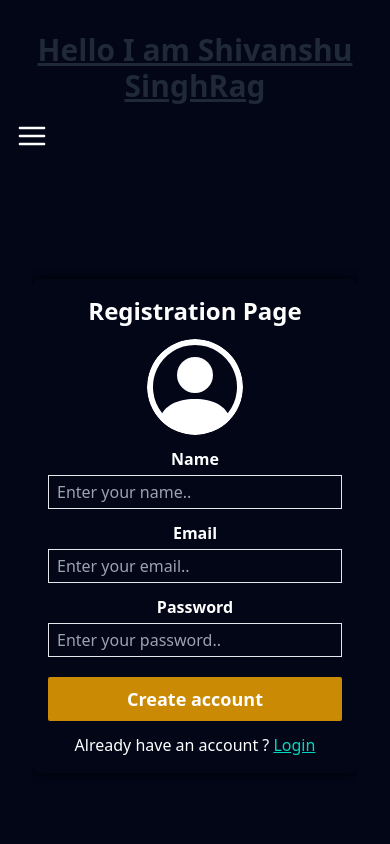
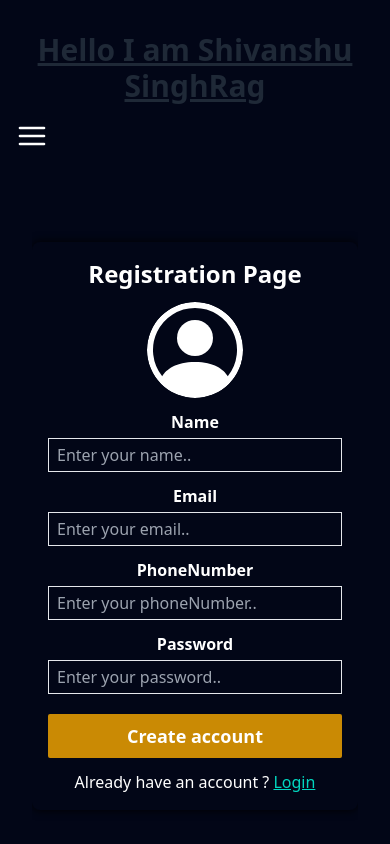
Before and after one commit to ShivanshuRag/Fronted_lms, a React (Vite) app: page /signup in a window 390 px wide. Shown: the top 844 px of the page. Built offline with nearby package versions, Linux system fonts and the light colour scheme.

Commit message:
In signup page add phonenumber input

```diff
--- a/src/Pages/Signup.jsx
+++ b/src/Pages/Signup.jsx
@@ -20,6 +20,7 @@ function Signup() {
     const [signupData, setSignupData] = useState({
         fullName: "",
         email: "",
+        phoneNumber: "",
         password: "",
         avatar: ""
     });
@@ -52,7 +53,7 @@ function Signup() {
 
     async function createNewAccount(event) {
         event.preventDefault();
-        if(!signupData.email || !signupData.password || !signupData.fullName || !signupData.avatar) {
+        if(!signupData.email || !signupData.password || !signupData.fullName || !signupData.phoneNumber ||!signupData.avatar) {
             toast.error("Please fill all the details");
             return;
         }
@@ -67,6 +68,12 @@ function Signup() {
             toast.error("Invalid email id");
             return;
         }
+
+        // checking valid phone number
+        if (!/^\d{10}$/.test(signupData.phoneNumber)) {
+            alert('Please enter a valid 10-digit phone number');
+            return;
+          }
         // checking password validation
         if(!isValidPassword(signupData.password)) {
             toast.error("Password should be 6 - 16 character long with atleast a number and special character");
@@ -76,6 +83,7 @@ function Signup() {
         const formData = new FormData();
         formData.append("fullName", signupData.fullName);
         formData.append("email", signupData.email);
+        formData.append("phoneNumber", signupData.phoneNumber);
         formData.append("password", signupData.password);
         formData.append("avatar", signupData.avatar);
 
@@ -87,6 +95,7 @@ function Signup() {
         setSignupData({
             fullName: "",
             email: "",
+            phoneNumber: "",
             password: "",
             avatar: ""
         });
@@ -143,6 +152,19 @@ function Signup() {
                         />
                     </div>
                     <div className='flex flex-col gap-1'>
+                        <label htmlFor="phoneNumber" className='font-semibold'> PhoneNumber </label>
+                        <input
+                            type="tel"
+                            required pattern="[0-9]{10}"
+                            name="phoneNumber"
+                            id="phoneNumber"
+                            placeholder="Enter your phoneNumber.."
+                            className="bg-transparent px-2 py-1 border"
+                            onChange={handleUserInput}
+                            value={signupData.phoneNumber}
+                        />
+                    </div>
+                    <div className='flex flex-col gap-1'>
                         <label htmlFor="password" className='font-semibold'> Password </label>
                         <input
                             type="password"
```
